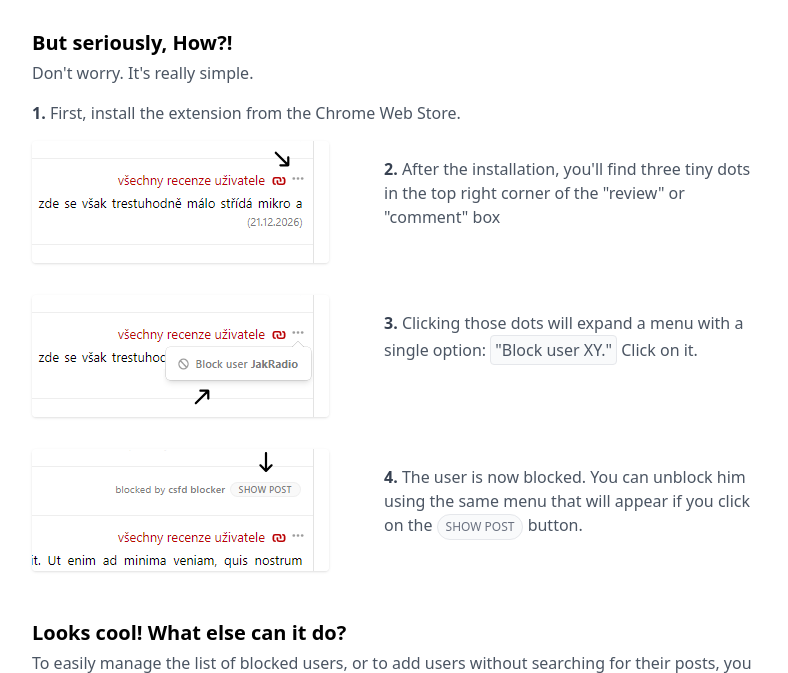
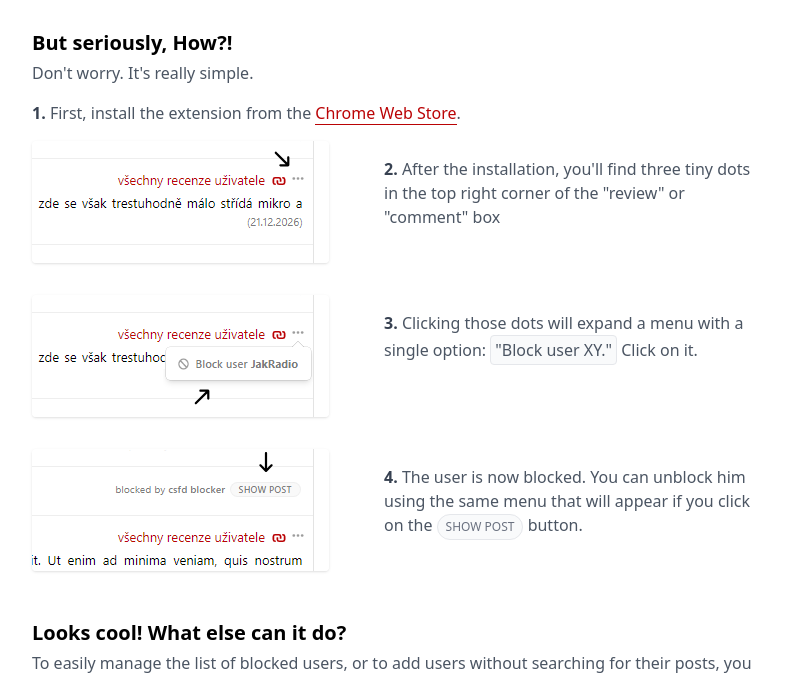
Before and after one commit to HynekS/csfd-blocker-extension-website, a website: page docs/index.html in a window 1280 px wide. Shown: the part 844-1517 px from the top of the page, without its empty margins (240-1028 px from the left). Drawn offline with Linux system fonts and the light colour scheme.

Commit message:
Add Chrome Web Store link

```diff
--- a/docs/index.html
+++ b/docs/index.html
@@ -248,7 +248,13 @@
                   </p>
                   <p class="mt-4 text-sm text-gray-600 md:text-base">
                     <span class="font-bold text-gray-700">1. </span>First,
-                    install the extension from the Chrome Web Store.
+                    install the extension from the
+                    <a
+                      href="https://chrome.google.com/webstore/search/csfd%20blocker?hl=cs"
+                      target="_blank"
+                      class="border-b text-primary-dk border-primary-dk hover:bg-primary-lt"
+                      >Chrome Web Store</a
+                    >.
                   </p>
                   <li class="relative flex flex-col gap-1 md:flex-row md:gap-8">
                     <div class="relative w-80">
```
